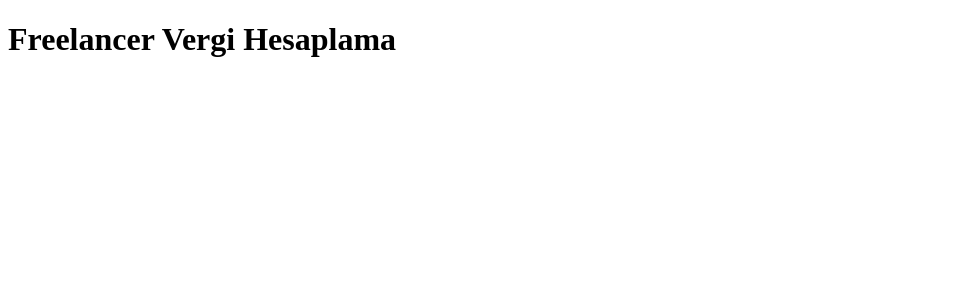
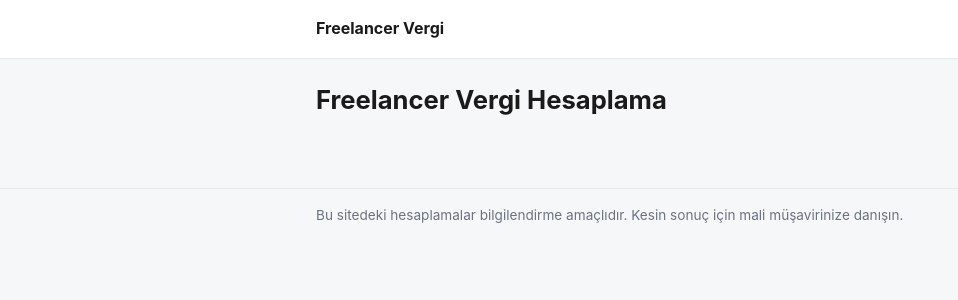
Before and after one commit to yavuzscvk-source/freelancer-vergi, a Next.js app: page / in a window 1280 px wide. Shown: the top 300 px of the page, without its empty margins (0-958 px from the left). Built offline with nearby package versions, Linux system fonts and the light colour scheme.

Commit message:
Update layout.js

```diff
--- a/app/layout.js
+++ b/app/layout.js
@@ -1,12 +1,30 @@
+import Link from "next/link";
+import "./globals.css";
+
 export const metadata = {
-  title: "Freelancer Vergi Hesaplama",
+  title: {
+    default: "Freelancer Vergi Hesaplama",
+    template: "%s | Freelancer Vergi",
+  },
   description: "Serbest çalışanlar için vergi hesaplama araçları.",
 };
 
 export default function RootLayout({ children }) {
   return (
     <html lang="tr">
-      <body>{children}</body>
+      <body>
+        <header className="header">
+          <div className="header-inner">
+            <Link href="/" className="logo">Freelancer Vergi</Link>
+          </div>
+        </header>
+        <main className="container">{children}</main>
+        <footer className="footer">
+          <div className="footer-inner">
+            Bu sitedeki hesaplamalar bilgilendirme amaçlıdır. Kesin sonuç için mali müşavirinize danışın.
+          </div>
+        </footer>
+      </body>
     </html>
   );
 }
```
